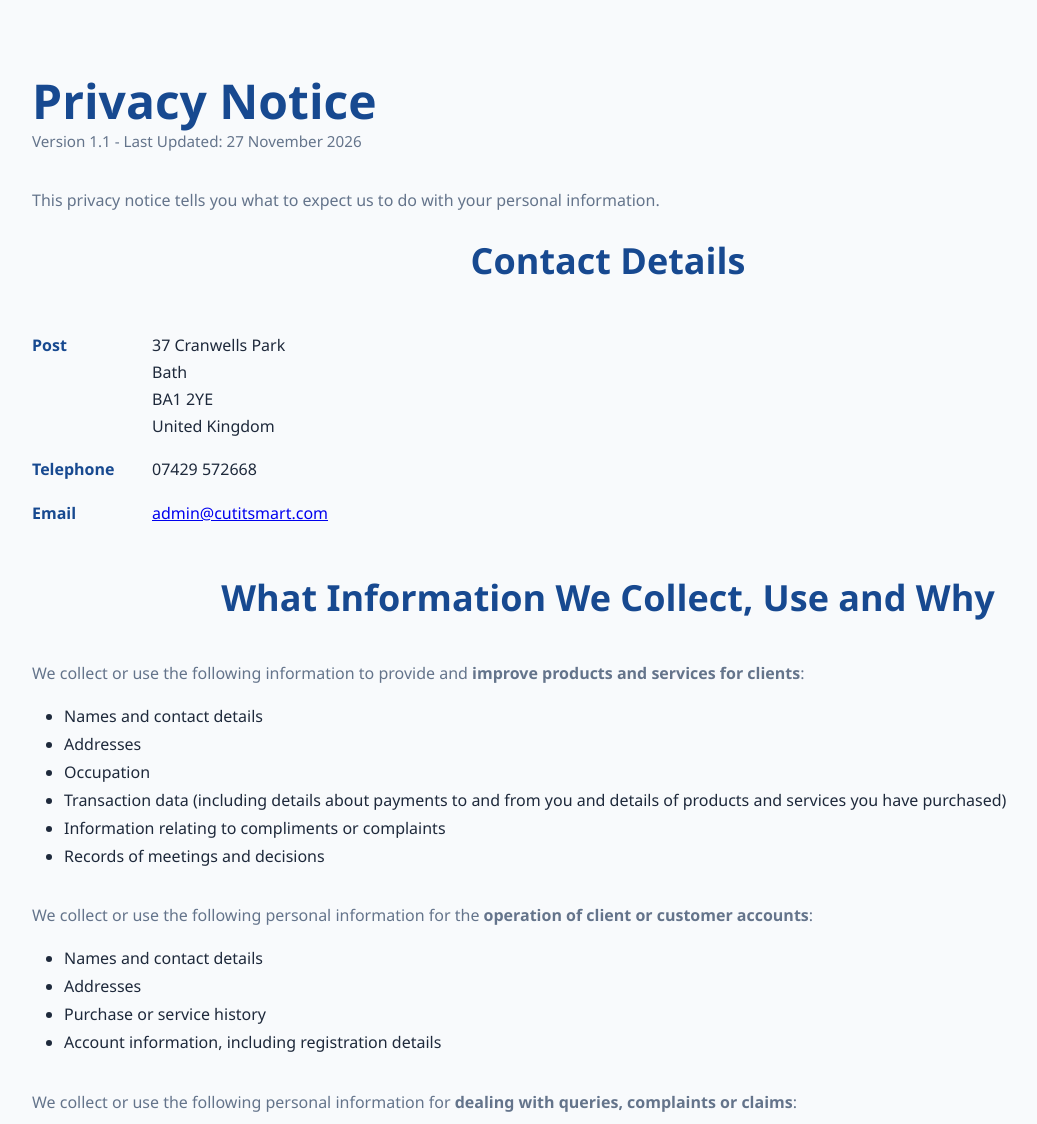
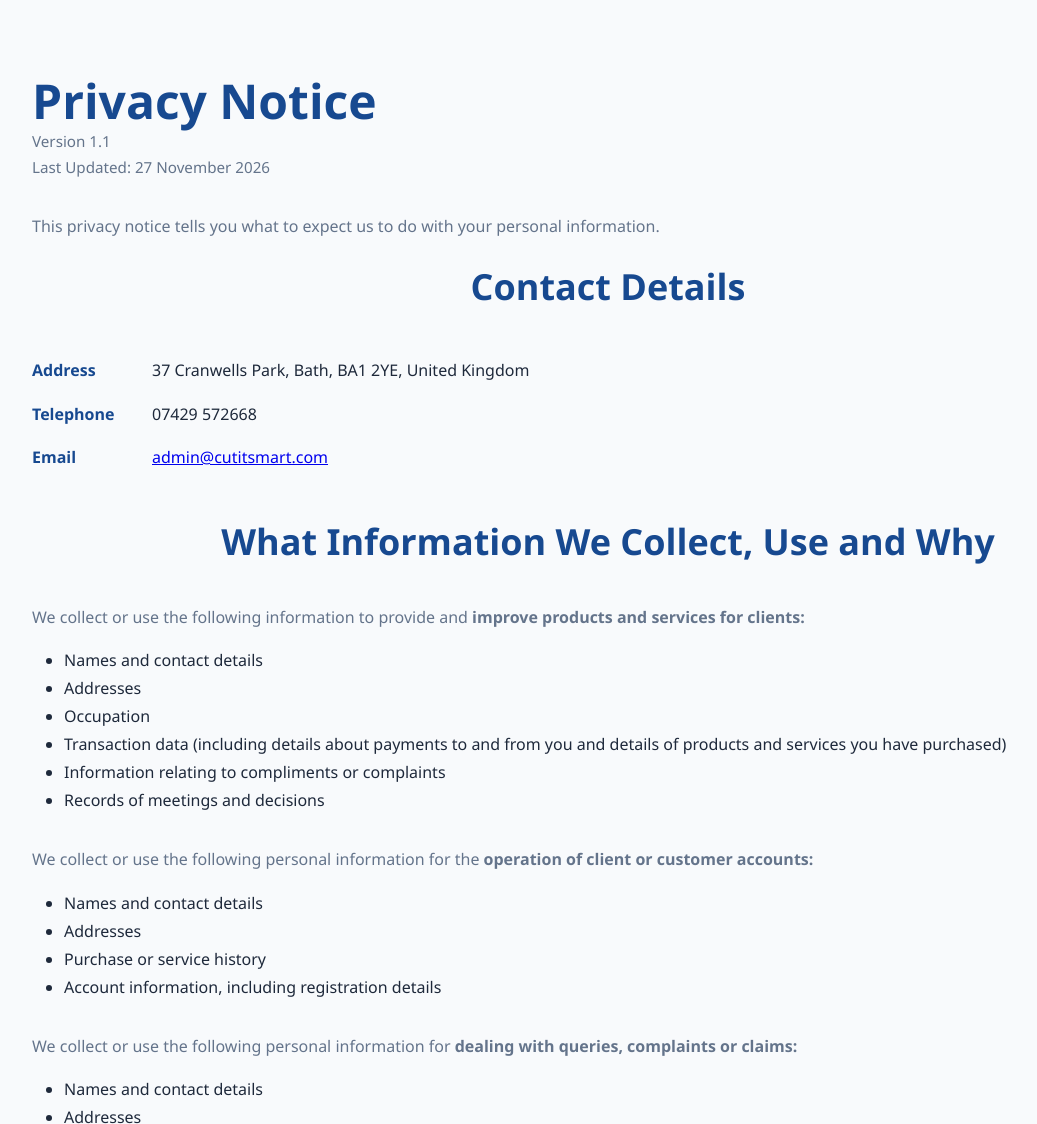
Before and after one commit to CutITSmart/website, a plain HTML site: page privacynotice.html in a window 1280 px wide. Shown: the part 180-1304 px from the top of the page, without its empty margins (32-1069 px from the left). Drawn offline with Linux system fonts and the light colour scheme.

Commit message:
Updated spelling and address

```diff
--- a/privacynotice.html
+++ b/privacynotice.html
@@ -29,7 +29,8 @@
         <h1>Privacy Notice</h1>
 
         <p style="color: #64748B; font-size: 0.95rem; margin-bottom: 2rem;">
-            Version 1.1 - Last Updated: 27 November 2026
+            Version 1.1<br/>
+            Last Updated: 27 November 2026
         </p>
 
         <p>
@@ -40,12 +41,9 @@
 
         <table class="contact-details">
             <tr>
-                <td>Post</td>
+                <td>Address</td>
                 <td>
-                    37 Cranwells Park<br>
-                    Bath<br>
-                    BA1 2YE<br>
-                    United Kingdom
+                    37 Cranwells Park, Bath, BA1 2YE, United Kingdom
                 </td>
             </tr>
             <tr>
@@ -63,7 +61,7 @@
         </table>
 
         <h2>What Information We Collect, Use and Why</h2>
-        <p>We collect or use the following information to provide and <b>improve products and services for clients</b>:</p>
+        <p>We collect or use the following information to provide and <b>improve products and services for clients:</b></p>
         <ul>
             <li>Names and contact details</li>
             <li>Addresses</li>
@@ -73,7 +71,7 @@
             <li>Records of meetings and decisions</li>
         </ul>
 
-        <p>We collect or use the following personal information for the <b>operation of client or customer accounts</b>:</p>
+        <p>We collect or use the following personal information for the <b>operation of client or customer accounts:</b></p>
             <ul>
                 <li>Names and contact details</li>
                 <li>Addresses</li>
@@ -81,7 +79,7 @@
                 <li>Account information, including registration details</li>
             </ul>
 
-        <p>We collect or use the following personal information for <b>dealing with queries, complaints or claims</b>:</p>
+        <p>We collect or use the following personal information for <b>dealing with queries, complaints or claims:</b></p>
             <ul>
                 <li>Names and contact details</li>
                 <li>Addresses</li>
@@ -108,7 +106,7 @@
                 <li>
                     <b>Your right of access</b> - You have the right to ask us for copies of your personal information. You can
                      request other information such as details about where we get personal information from and who we share
-                     personal information with. There are some exemptions which means you may not receive all the information
+                     personal information with. There are some exemptions which mean you may not receive all the information
                      you ask for.
                      Read more about the
                      <a href="https://ico.org.uk/for-organisations/advice-for-small-organisations/privacy-notices-and-cookies/create-your-own-privacy-notice/your-data-protection-rights/#roa">
@@ -151,7 +149,7 @@
 
                 </li>
                 <li>
-                    <b>Your right to withdraw consent</b> - When we use consent as our lawful basis you have the right to withdraw
+                    <b>Your right to withdraw consent</b> - When we use consent as our lawful basis, you have the right to withdraw
                      your consent at any time.
                      <a href="https://ico.org.uk/for-organisations/advice-for-small-organisations/privacy-notices-and-cookies/create-your-own-privacy-notice/your-data-protection-rights/#rtwc">
                         Read more about the right to withdraw consent.
```
